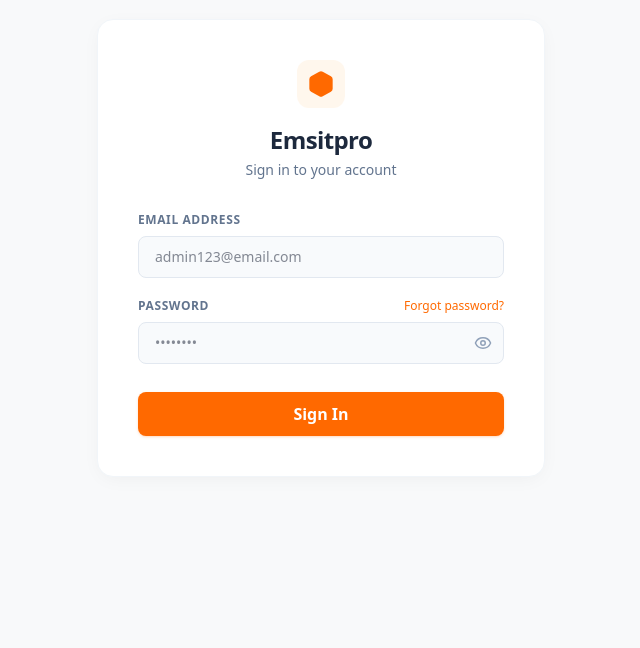
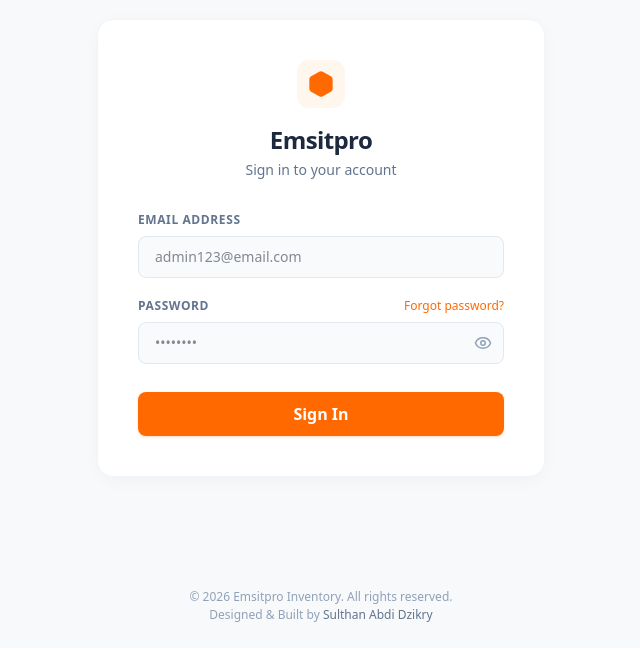
Before and after one commit to AbdiDzikry/testemsitpro, a Next.js app in the folder frontend/: page / in a window 1280 px wide. Shown: the part 152-800 px from the top of the page, without its empty margins (319-959 px from the left). Built offline with nearby package versions, Linux system fonts and the light colour scheme.

Commit message:
chore: add copyright and creator watermark with linkedin profile links

```diff
--- a/frontend/src/app/(admin)/layout.tsx
+++ b/frontend/src/app/(admin)/layout.tsx
@@ -128,14 +128,18 @@ export default function AdminLayout({ children }: { children: React.ReactNode })
                     </a>
                 </nav>
 
-                <div className="p-4 mt-auto">
+                <div className="p-4 mt-auto border-t border-slate-100">
                     <button
                         onClick={handleLogout}
-                        className="flex w-full items-center gap-3 px-4 py-2.5 text-sm font-medium text-slate-500 hover:bg-red-50 hover:text-red-600 rounded-lg transition-all"
+                        className="flex w-full items-center gap-3 px-4 py-2.5 text-sm font-medium text-slate-500 hover:bg-red-50 hover:text-red-600 rounded-lg transition-all mb-4"
                     >
                         <LogOut size={18} />
                         Logout
                     </button>
+                    <div className="text-[11px] text-slate-400 text-center leading-relaxed">
+                        &copy; {new Date().getFullYear()} Emsitpro.<br/>
+                        Built by <a href="https://www.linkedin.com/in/sulthan-abdi-dzikry/" target="_blank" rel="noopener noreferrer" className="font-medium text-slate-500 hover:text-orange-500 hover:underline transition-colors">Sulthan Abdi Dzikry</a>
+                    </div>
                 </div>
             </aside>
 
--- a/frontend/src/app/page.tsx
+++ b/frontend/src/app/page.tsx
@@ -106,6 +106,11 @@ export default function LoginPage() {
                     <span className="text-sm font-medium">Permintaan reset password telah dikirimkan ke email Anda.</span>
                 </div>
             )}
+
+            <div className="fixed bottom-6 text-[12px] text-slate-400 text-center">
+                &copy; {new Date().getFullYear()} Emsitpro Inventory. All rights reserved.<br/>
+                Designed & Built by <a href="https://www.linkedin.com/in/sulthan-abdi-dzikry/" target="_blank" rel="noopener noreferrer" className="font-medium text-slate-500 hover:text-orange-500 hover:underline transition-colors">Sulthan Abdi Dzikry</a>
+            </div>
         </div>
     );
 }
```
